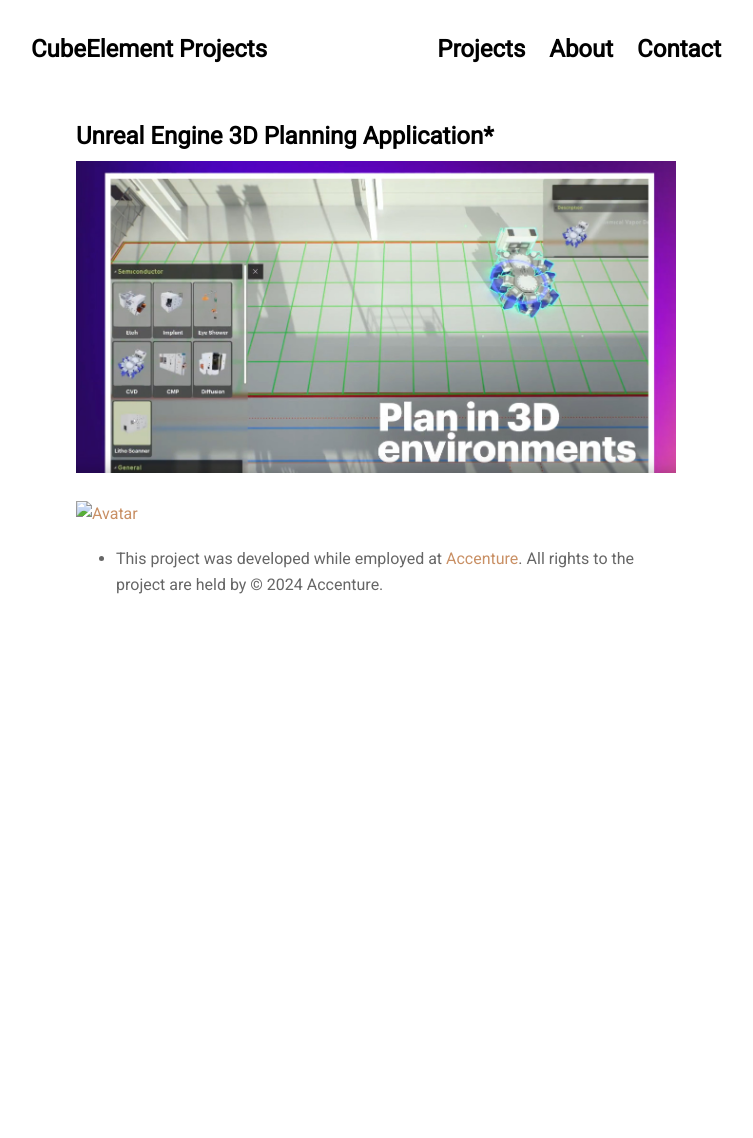
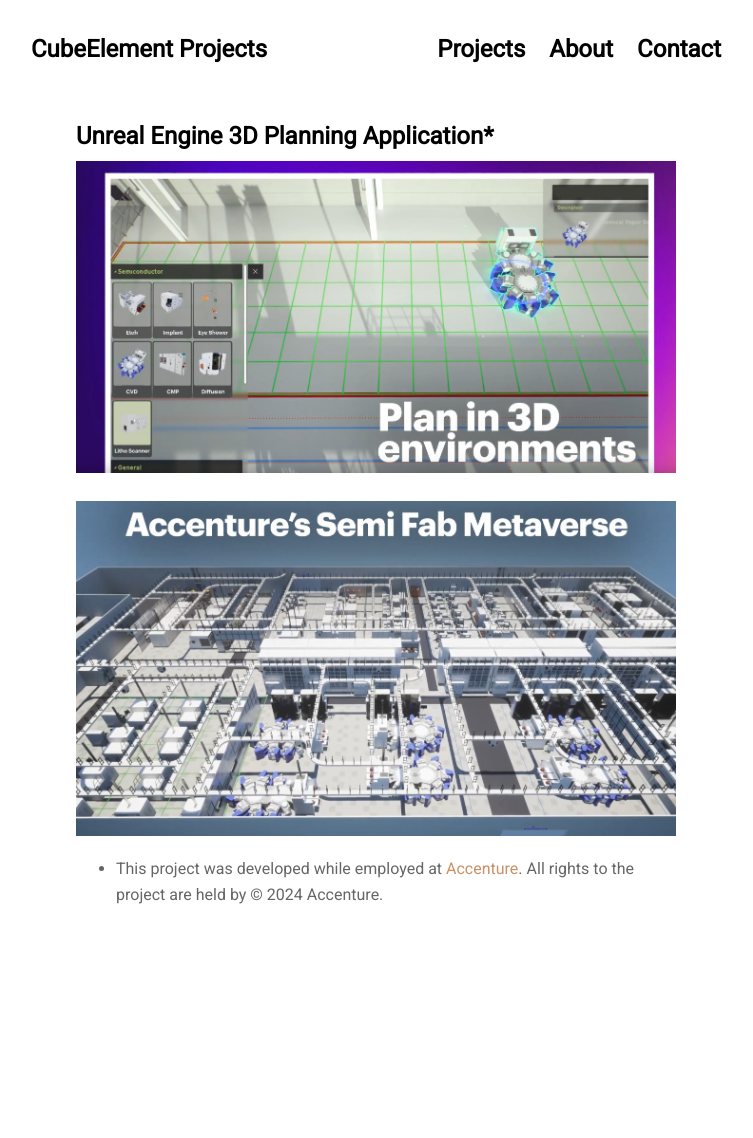
Before and after one commit to CubeElement/cubeelement.github.io, a Jekyll site: the page built from projects/metaverse-unrealengine.md, in a window 1280 px wide. Shown: the whole page, without its empty margins (264-1017 px from the left). Built offline with Jekyll 4.4.1, drawn with Linux system fonts in a browser that asks for light colours; nearby versions of some CDN libraries; before the commit the page ends 900 px from its top, so only the background shows below that.

Commit message:
Fixing external link thumb image

```diff
--- a/projects/metaverse-unrealengine.md
+++ b/projects/metaverse-unrealengine.md
@@ -4,6 +4,6 @@
 ---
 ![metaverse 3d planning tool](/assets/img/projects/metaverse-unrealengine/3d-planning-tools.jpg)
 
-{% include image.html url="https://www.youtube.com/watch?v=0qKtMna_AZs" image="/assets/img/projects/metaverse-unrealengine/semifab_metaverse_title.jpg" %}
+{% include image.html url="https://www.youtube.com/watch?v=0qKtMna_AZs" image="projects/metaverse-unrealengine/semifab_metaverse_title.jpg" %}
 
 * This project was developed while employed at [Accenture](https://www.accenture.com/). All rights to the project are held by © 2024 Accenture.
```
Also changed, not shown: projects/visualgorithms.md (+0 -2 lines).
